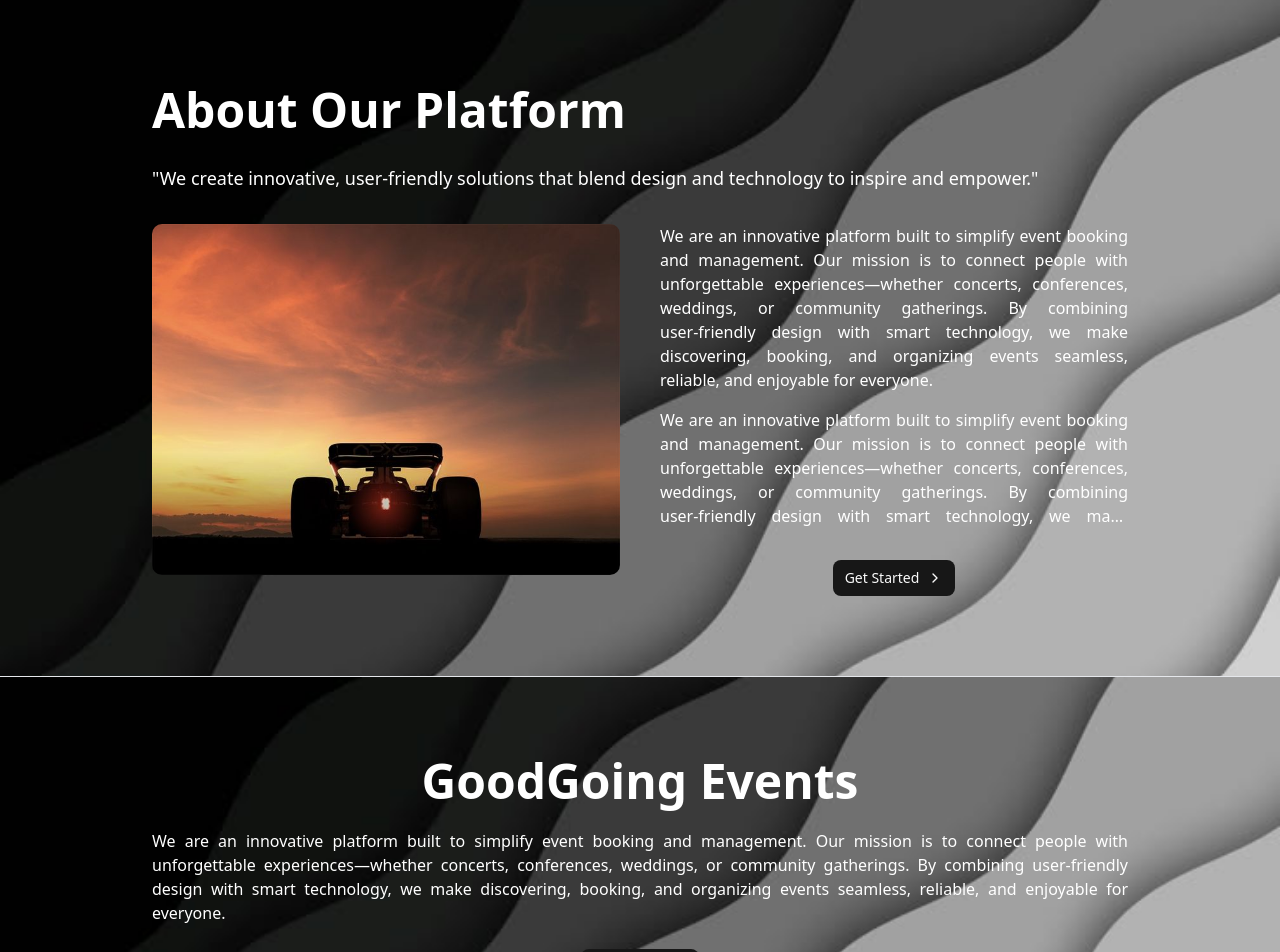
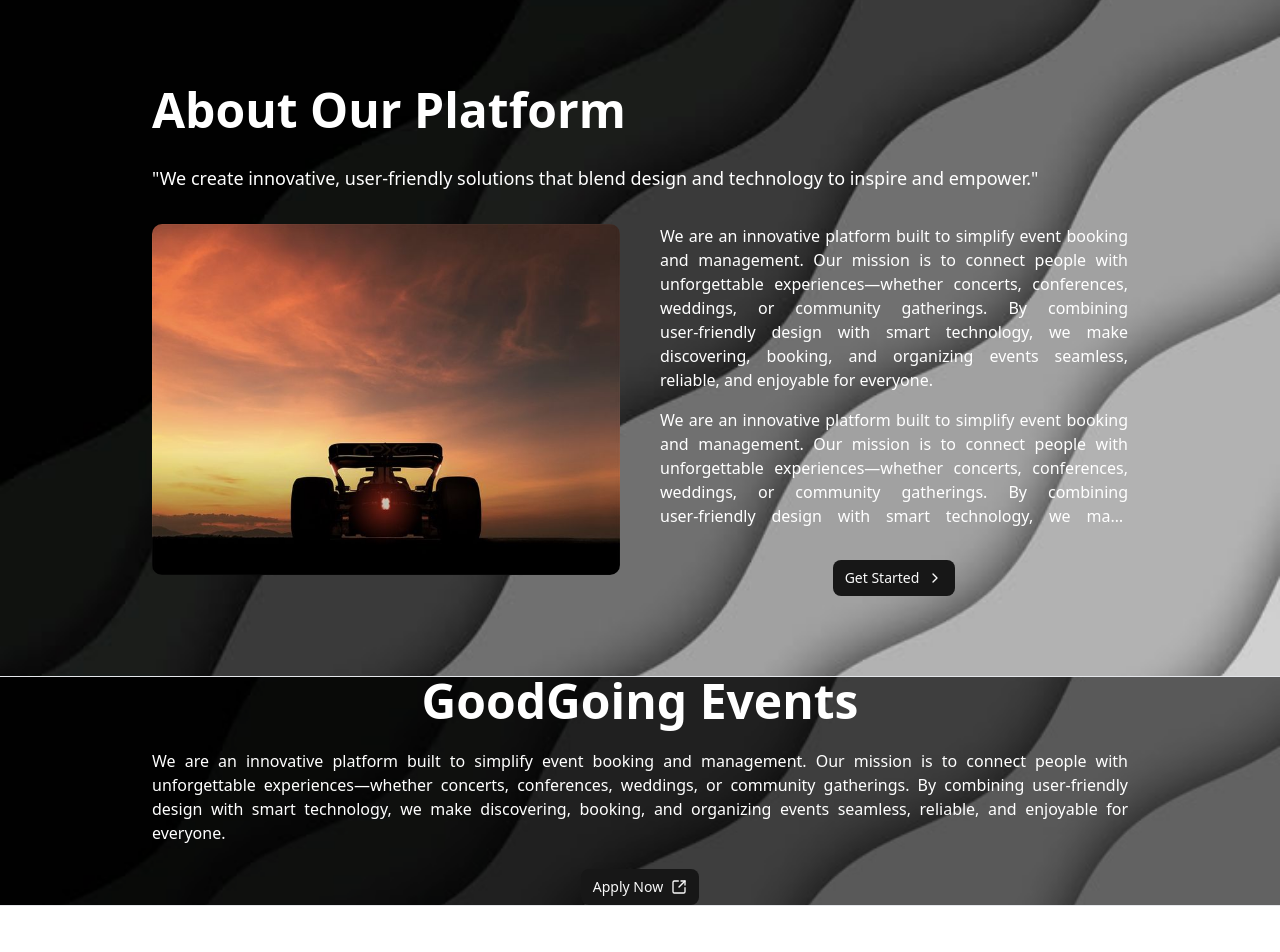
Before and after one commit to Suprem005/Partners-And-Sponsors-Component, a Next.js app: page /home in a window 1280 px wide. Shown: the top 952 px of the page. After the commit the page ends 906 px from the top, so only its background shows below. Built offline with nearby package versions, Linux system fonts and the light colour scheme.

Commit message:
added dynamic opacity

```diff
--- a/src/app/home/page.tsx
+++ b/src/app/home/page.tsx
@@ -131,6 +131,7 @@
           titlePosition: "center",
           bodyPosition: "justify",
           buttonPosition: "center",
+          overlayOpacity: 45,
         }}
         className={className}
       />
--- a/src/components/cta/CallToAction.tsx
+++ b/src/components/cta/CallToAction.tsx
@@ -1,6 +1,7 @@
 import { SquareArrowOutUpRight } from "lucide-react";
 import React from "react";
 import { Button } from "../ui/button";
+import Image from "next/image";
 
 // Content Tab
 // title (string)
@@ -23,6 +24,7 @@
     bodyPosition?: "left" | "right" | "center" | "justify";
     titlePosition?: "left" | "right" | "center";
     buttonPosition?: "left" | "right" | "center";
+    overlayOpacity?: number;
   };
   className: string;
 };
@@ -31,6 +33,7 @@
   title,
   buttonContents,
   description,
+
   className,
   style,
 }: CallToActionProps) {
@@ -45,14 +48,21 @@
     center: "justify-center",
     right: "justify-end",
   };
+
+  const overlayOpacity = (style?.overlayOpacity ?? 40) / 100;
+
   return (
-    <section className="@container py-20 border-b border-gray-200 bg-[url('/images/organization/wallpaper.jpg')] bg-no-repeat bg-center bg-cover ${className}">
-      <div className={` ${TextPositionClass[style?.titlePosition || "left"]}`}>
+    <section className="@container relative border-b border-gray-200 bg-[url('/images/organization/wallpaper.jpg')] bg-no-repeat bg-center bg-cover">
+      <div
+        className="bg-black h-full w-full absolute top-0 left-0 z-0"
+        style={{ opacity: overlayOpacity }}
+      ></div>
+      <div className="relative">
+        <div className={`${TextPositionClass[style?.titlePosition || "left"]}`}>
           <h3 className="text-white text-3xl font-bold mb-6 @md:text-5xl">
             {title}
           </h3>
         </div>
-
         <div
           className={`${className}  ${
             TextPositionClass[style?.bodyPosition || "left"]
@@ -60,7 +70,6 @@
         >
           <p className="text-white text-md mb-6">{description}</p>
         </div>
-
         <div
           className={`flex ${className} ${
             ButtonPositionClass[style?.buttonPosition || "center"]
@@ -74,6 +83,7 @@
             <SquareArrowOutUpRight />
           </Button>
         </div>
+      </div>
     </section>
   );
 }
```
Lines whose indentation alone changed are shown as unchanged.
